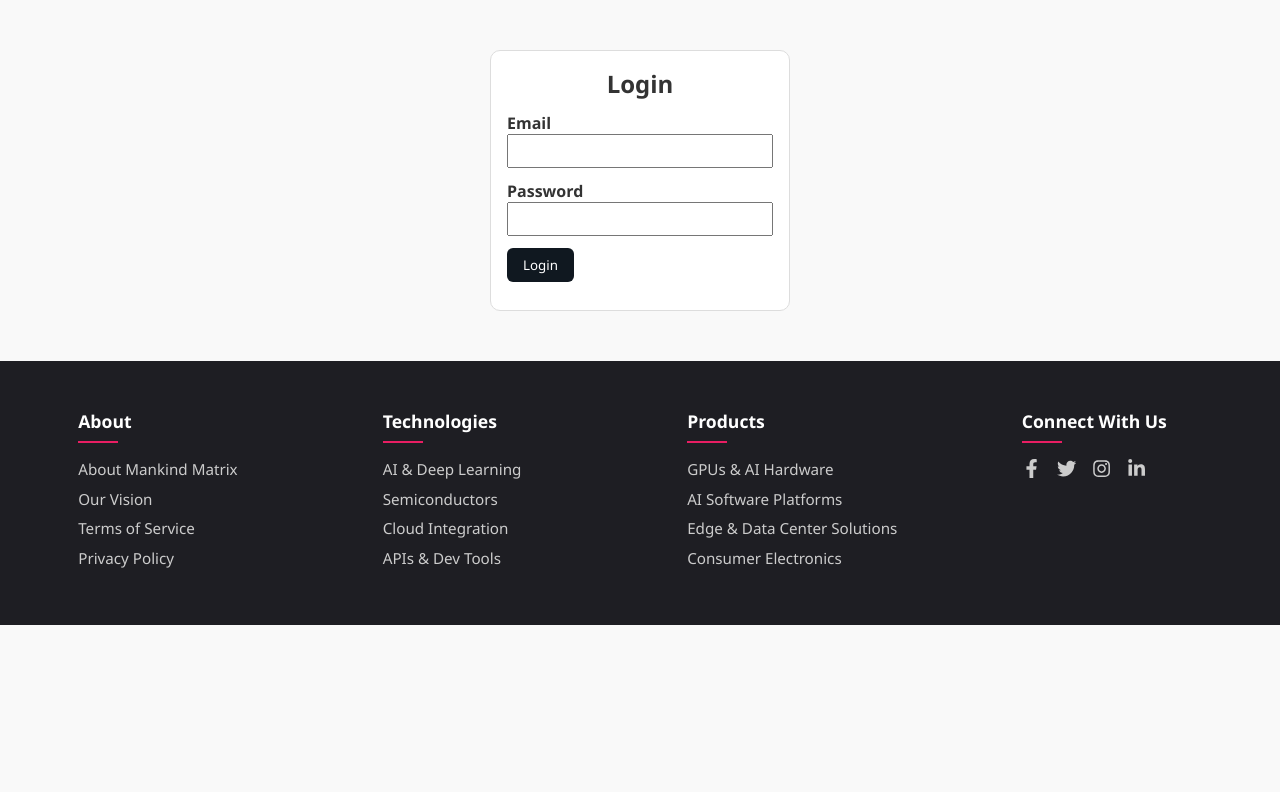
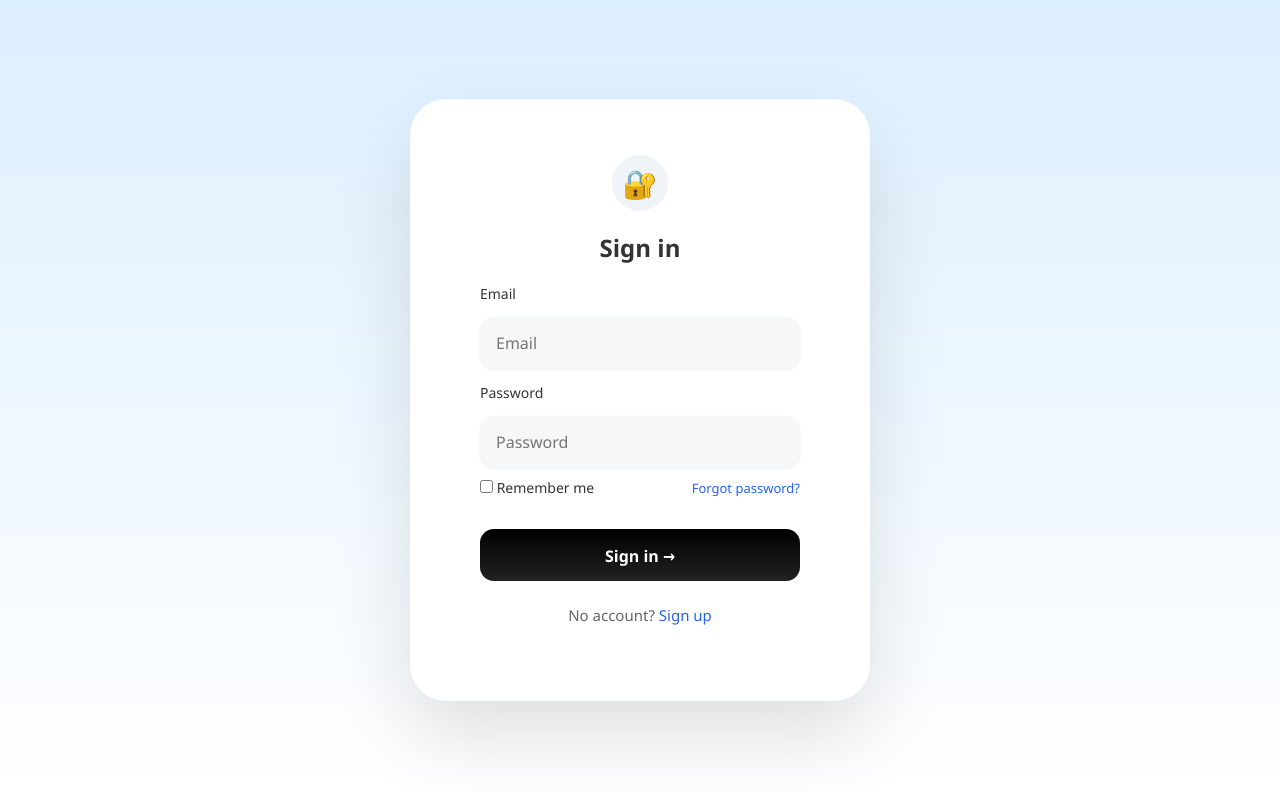
Before and after one commit to Shravani2015/mankind_matrix, a React (Create React App) app: page /login in a window 1280 px wide. Shown: the top 792 px of the page. Built offline with nearby package versions, Linux system fonts and the light colour scheme.

Commit message:
Fix Login UI

```diff
--- a/src/features/auth/login.jsx
+++ b/src/features/auth/login.jsx
@@ -1,73 +1,86 @@
 import React, { useState } from 'react';
 import '../../styles/loginForm.css';
-import Footer from '../../layouts/Footer';
 
 const Login = ({ onLogin }) => {
   const [email, setEmail] = useState('');
   const [password, setPassword] = useState('');
-  const [errors, setErrors] = useState({});
-  const [success, setSuccess] = useState({});
+  const [emailError, setEmailError] = useState('');
+  const [passwordError, setPasswordError] = useState('');
+  const [formMessage, setFormMessage] = useState('');
+  const [submitted, setSubmitted] = useState(false);
 
-  const validate = () => {
-    const newErrors = {};
-    if (!email) newErrors.email = 'This field is required';
-    else if (!/\S+@\S+\.\S+/.test(email)) newErrors.email = 'Invalid email format';
+  const validateEmail = (email) =>
+    /^[^\s@]+@[^\s@]+\.[^\s@]+$/.test(email);
 
-    if (!password) newErrors.password = 'This field is required';
-    else if (password.length < 8) newErrors.password = 'Password is too short';
-    else if (!/\d/.test(password)) newErrors.password = 'Password must contain at least one number';
-    else if (!/[!@#$%^&*(),.?":{}|<>]/.test(password)) newErrors.password = 'Password must contain at least one special character';
-    else if (!/[A-Z]/.test(password)) newErrors.password = 'Password must contain at least one uppercase letter';
-    else if (!/[a-z]/.test(password)) newErrors.password = 'Password must contain at least one lowercase letter';
+  const handleSubmit = (e) => {
+    e.preventDefault();
+    setSubmitted(true);
 
-    return newErrors;
-  };
+    setEmailError('');
+    setPasswordError('');
+    setFormMessage('');
+    let valid = true;
 
-  const handleSubmit = async (e) => {
-    e.preventDefault();
-    const formErrors = validate();
-    if (Object.keys(formErrors).length > 0) {
-      setErrors(formErrors);
-      return;
+    if (!validateEmail(email)) {
+      setEmailError('Please enter a valid email address.');
+      valid = false;
+    }
+    if (password.length < 6) {
+      setPasswordError('Password must be at least 6 characters.');
+      valid = false;
     }
 
-    const validEmail = 'user@example.com'; // to be removed, Only for testing purposes
-    const validPassword = 'password123'; // to be removed, Only for testing purposes
-
-    if (email === validEmail && password === validPassword) {
-      setSuccess({msg:'Successful Login!'});
-      setErrors({});
-      onLogin();
-    } else {
-      setErrors({ auth: 'Invalid email or password' });
+    if (valid) {
+      setFormMessage('Login successful!');
+      if (onLogin) onLogin();
     }
   };
 
   return (
-    <div>
-    <form onSubmit={handleSubmit} className="login-form">
-      <div>
-      <h2>Login</h2>
+    <div className="login-wrapper">
+      <div className="login-card">
+        <div className="icon">🔐</div>
+
+        <form className="login-form" onSubmit={handleSubmit}>
+          <h2>Sign in</h2>
+
+          {formMessage && <div className="form-success">{formMessage}</div>}
+
+          <label>Email</label>
+          <input
+            type="email"
+            placeholder="Email"
+            value={email}
+            onChange={(e) => setEmail(e.target.value)}
+          />
+          {submitted && emailError && <div className="field-error">{emailError}</div>}
+
+          <label>Password</label>
+          <input
+            type="password"
+            placeholder="Password"
+            value={password}
+            onChange={(e) => setPassword(e.target.value)}
+          />
+          {submitted && passwordError && <div className="field-error">{passwordError}</div>}
+
+          <div className="form-options">
+            <label>
+              <input type="checkbox" /> Remember me
+            </label>
+            <div className="forgot">
+              <a href="#">Forgot password?</a>
+            </div>
+          </div>
+
+          <button type="submit">Sign in →</button>
+
+          <p className="signup-link">
+            No account? <a href="#">Sign up</a>
+          </p>
+        </form>
       </div>
-      {errors.auth && <p className="error">{errors.auth}</p>}
-      {success.msg && <p className='success'>{success.msg}</p>}
-      <div>
-        <label>Email</label>
-        <input type="text" value={email} onChange={e => setEmail(e.target.value)} />
-        {errors.email && <p className="error">{errors.email}</p>}
-      </div>
-      <div>
-        <label>Password</label>
-        <input type="password" value={password} onChange={e => setPassword(e.target.value)} />
-        {errors.password && <p className="error">{errors.password}</p>}
-      </div>
-      <div className='actions'>
-      <button type="submit">Login</button>
-      </div>
-
-    </form>
-    <Footer/>
-</div>
+    </div>
   );
 };
 
--- a/src/styles/loginForm.css
+++ b/src/styles/loginForm.css
@@ -1,49 +1,156 @@
-.login-form {
-    width: 300px;
-    margin: 50px auto;
-    padding: 1rem;
-    background-color: #fff;
-    border: 1px solid #ddd;
-    padding: 1rem;
-    border-radius: 10px;
-    transition: all 0.3s ease;
+body {
+    margin: 0;
+    font-family: 'Segoe UI', Tahoma, Geneva, Verdana, sans-serif;
+    background: linear-gradient(to bottom, #dcefff, #ffffff);
+    min-height: 100vh;
+    display: flex;
+    justify-content: center;
+    align-items: center;
   }
 
-  .login-form .actions button {
-    padding: 0.5rem 1rem;
-    background-color: #101820;
-    color: #fff;
-    border: none;
-    border-radius: 6px;
-    cursor: pointer;
-    transition: background 0.2s ease;
+  .login-wrapper {
+    display: flex;
+    justify-content: center;
+    align-items: center;
+    width: 100%;
+    padding: 40px 16px;
+  }
+
+  .login-card {
+    background: white;
+    padding: 56px 70px;
+    width: 100%;
+    border-radius: 36px;
+    box-shadow: 0 35px 80px rgba(0, 0, 0, 0.12);
+    text-align: center;
+  }
+
+
+  .icon {
+    font-size: 28px;
+    background: #f0f4f8;
+    border-radius: 50%;
+    width: 56px;
+    height: 56px;
+    margin: 0 auto 20px;
+    display: flex;
+    align-items: center;
+    justify-content: center;
+  }
+
+  .icon-wrapper {
+    width: 64px;
+    height: 64px;
+    border-radius: 50%;
+    background: white;
+    box-shadow: 0 4px 12px rgba(0,0,0,0.1);
+    display: flex;
+    align-items: center;
+    justify-content: center;
+    margin: 0 auto 20px;
+  }
+
+  .login-form {
+    display: flex;
+    flex-direction: column;
+    gap: 14px;
+    margin-top: 12px;
+    width: 320px;
+  }
+
+  .login-form p {
+    color: #666;
+    font-size: 15px;
+    margin-bottom: 20px;
   }
 
   .login-form h2 {
-    text-align: center;
-  }
-
-  .login-form div {
-    margin-bottom: 12px;
+    font-size: 24px;
+    font-weight: 700;
+    margin-bottom: 6px;
   }
 
   .login-form label {
-    display: block;
-    font-weight: bold;
+    font-weight: 500;
+    font-size: 14px;
+    text-align: start;
   }
 
-  .login-form input {
-    width: 100%;
-    padding: 6px;
-    box-sizing: border-box;
+  .login-form input[type="email"],
+.login-form input[type="password"] {
+  background-color: #f6f7f9;
+  border: none;
+  border-radius: 14px;
+  padding: 14px 16px;
+  font-size: 16px;
+  height: 52px;
+  box-shadow: 0 1px 3px rgba(0,0,0,0.06);
+}
+
+  .login-form input:focus {
+    border-color: #2563eb;
+    background-color: #ededed;
+    outline: none;
   }
 
-  .error {
-    color: red;
-    font-size: 0.85rem;
+  .field-error {
+    color: #d93025;
+    font-size: 12px;
+    margin-top: 2px;
+    margin-bottom: 8px;
+    text-align: left;
   }
 
-  .success {
-    color: green;
-    font-size: 0.85rem;
+  .form-success {
+    text-align: center;
+    background-color: #e6ffed;
+    color: #137333;
+    border: 1px solid #a6d8a8;
+    padding: 10px;
+    margin-bottom: 16px;
+    border-radius: 6px;
+    font-size: 14px;
   }
+
+  .form-options {
+    display: flex;
+    justify-content: space-between;
+    font-size: 13px;
+    align-items: center;
+    margin-top: -4px;
+    margin-bottom: 8px;
+  }
+
+  .forgot a {
+    text-decoration: none;
+    color: #2563eb;
+  }
+
+  button[type="submit"] {
+    padding: 16px;
+    font-size: 16px;
+    background: linear-gradient(to bottom, #000000, #222222);
+    font-weight: 600;
+    height: 52px;
+    color: white;
+    border: none;
+    border-radius: 14px;
+    cursor: pointer;
+    width: 100%;
+    margin-top: 10px;
+  }
+
+  button[type="submit"]:hover {
+    background: linear-gradient(to right, #222, #444);
+  }
+
+  .signup-link {
+    text-align: center;
+    font-size: 12px;
+    margin-top: 10px;
+  }
+
+  .signup-link a {
+    color: #2563eb;
+    text-decoration: none;
+  }
```
